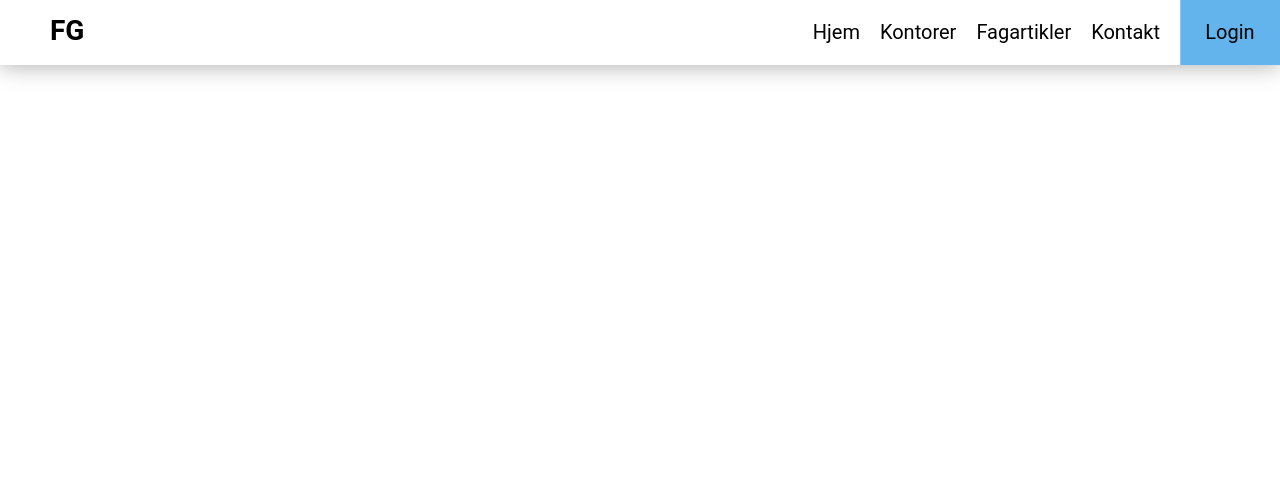
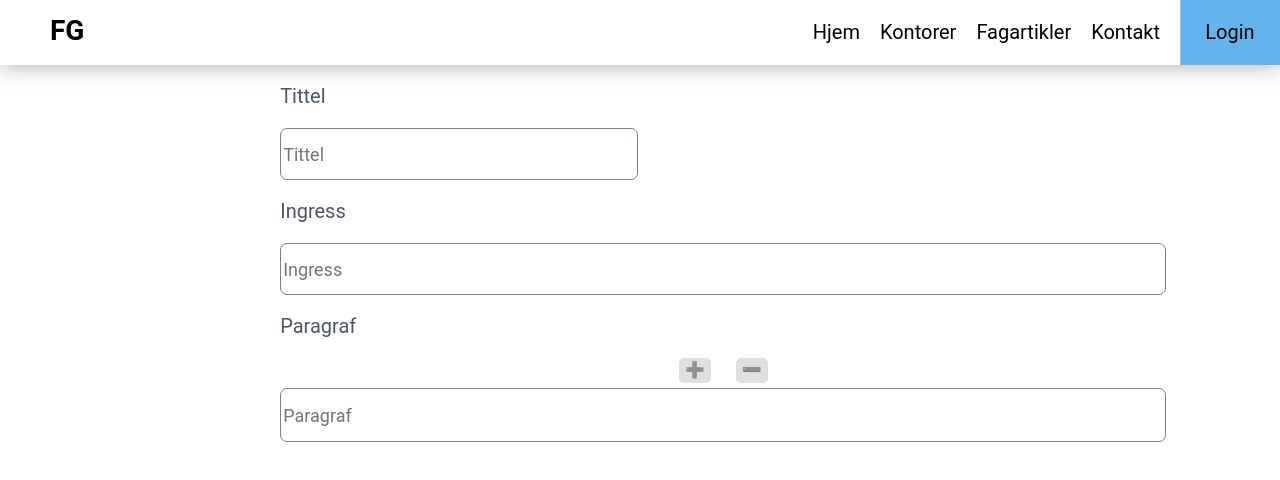
Before and after one commit to kamiifx/WebAppEksamen, a React (Create React App) app in the folder client/: page /article/create in a window 1280 px wide. Shown: the top 480 px of the page. Built offline with nearby package versions, Linux system fonts and the light colour scheme; no server answers.

Commit message:
Added framer motion for input, creating paragraph

```diff
--- a/client/src/App.js
+++ b/client/src/App.js
@@ -6,6 +6,7 @@ import Header from "./components/Header";
 import Articles from './components/Articles';
 import ArticlePage from "./components/ArticlePage";
 import AuthProvider from "./contex/authProvider";
+import CreateArticle from "./components/CreateArticle";
 
 function App() {
     const [modal,ToggleModal] = useState(false);
@@ -19,6 +20,7 @@ function App() {
                           <Route exact path="/" component={() => <Home modal={modal} setModal={ToggleModal}/>}/>
                           <Route exact path="/articles" component={Articles}/>
                           <Route exact path="/articles/:id" component={ArticlePage}/>
+                          <Route exact path="/article/create" component={CreateArticle}/>
                       </AuthProvider>
                   </BrowserRouter>
               </div>
--- /dev/null
+++ b/client/src/components/AdminDashboard.js
@@ -0,0 +1 @@
+import React from 'react';
--- a/client/src/components/Articles.js
+++ b/client/src/components/Articles.js
@@ -1,7 +1,9 @@
 import React,{useState,useEffect} from 'react';
 import styled from 'styled-components';
 import {list} from '../utiils/articleService';
+
 import {Header,Container,ArticleBlock,ArticleIntro,BoxButton} from '../styled/Styled';
+import {useAuthContext} from "../contex/authProvider";
 
 
 
@@ -10,6 +12,8 @@ import {Header,Container,ArticleBlock,ArticleIntro,BoxButton} from '../styled/St
 function Articles(){
     const [articles, setArticles] = useState(null)
     const [error, setError] = useState(null)
+    const { isLoggedIn, isAdmin } = useAuthContext();
+
     useEffect(() => {
         const fetchData = async () => {
             const {data,error} = await list();
@@ -30,7 +34,9 @@ function Articles(){
             </Header>
 
             <Container>
-                <BoxButton className="blue">NY ARTIKKEL</BoxButton>
+                {isLoggedIn && isAdmin &&(
+                    <BoxButton className="blue">NY ARTIKKEL</BoxButton>
+                )}
                 <Container className="left">
                     <BoxButton>SØK</BoxButton>
                     <BoxButton>FILTER</BoxButton>
--- /dev/null
+++ b/client/src/components/CreateArticle.js
@@ -0,0 +1,41 @@
+import React, {useState} from 'react';
+import {
+    FormInput,
+    FormInputContainer,
+    FormContainer,
+    FormInputBig,
+    MotionButton,
+    FormButtonContainer
+} from '../styled/Styled.js';
+
+
+function CreateArticle(){
+    const addHeight = (e) =>{
+        setHeight(heightI + 100)
+        e.preventDefault()
+    }
+    const removeHeiht = (e) => {
+        setHeight(heightI - 100)
+        e.preventDefault()
+    }
+    const [heightI,setHeight] = useState(50);
+    return(
+        <FormContainer action="">
+            <FormInputContainer>
+                <p>Tittel</p>
+                <FormInput className="border" type="text" placeholder="Tittel" id="tittel" name="tittle"/>
+                <p>Ingress</p>
+                <FormInputBig className="border" type="text" placeholder="Ingress" id="ingress" name="ingress"/>
+                <p>Paragraf</p>
+                <FormButtonContainer>
+                    <MotionButton onClick={addHeight}>&#10133;</MotionButton>
+                    <MotionButton onClick={removeHeiht}>&#10134;</MotionButton>
+                </FormButtonContainer>
+
+                <FormInputBig animate={{"height":heightI}} className="border" type="text" placeholder="Paragraf" id="paragraf" name="paragraph"/>
+            </FormInputContainer>
+        </FormContainer>
+    )
+}
+
+export default CreateArticle;
--- a/client/src/components/LoginModal.js
+++ b/client/src/components/LoginModal.js
@@ -6,7 +6,7 @@ import {login,create} from "../utiils/authService";
 import {useAuthContext} from "../contex/authProvider";
 import { ToastContainer, toast } from 'react-toastify';
 import 'react-toastify/dist/ReactToastify.css';
-import {BoxButton} from "../styled/Styled";
+import {BoxButton,FormButtonContainer,FormInput,FormInputContainer} from "../styled/Styled";
 
 
 const ModalBody = styled(motion.div)`
@@ -72,33 +72,6 @@ const ModalHeader = styled.div`
   }
   }
 `;
-const FormInputContainer = styled.div`
-  display: flex;
-  flex-direction: column;
-  margin-left: 13%;
-  justify-content: center;
-  margin-bottom: 40px;
-  font-family: 'Roboto',sans-serif;
-  p{
-  font-size: 20px;
-  color:${({ theme }) => theme.colors.grayed} ;
-  }
-`;
-const FormInput = styled.input`
-  width: 22rem;
-  height: 3rem;
-  border-radius: 7px;
-  border:none;
-  font-family: 'Roboto',sans-serif;
-  font-size: 18px;
-  color:${({ theme }) => theme.colors.grayText} ;
-`
-const FormButtonContainer = styled.div`
-  display: flex;
-  flex-direction: row;
-  justify-content: center;
-  gap: 25px;
-`
 
 
 
@@ -108,7 +81,7 @@ function LoginModal({modal,setModalOn}){
     const [success, setSuccess] = useState(false);
     const [error,setError] = useState(null);
     const [reg,setReg] = useState(false);
-    const {register,errors,handleSubmit,formState} = useForm({mode:'onBlur'})
+    const {register,errors,handleSubmit} = useForm({mode:'onBlur'})
     const {setUser} = useAuthContext();
 
 
@@ -129,7 +102,9 @@ function LoginModal({modal,setModalOn}){
             const {data} = await login(userdata);
             if (!data.success){
                 setError(data.message[0].message);
-                toast.error(data.message[0].message)
+                toast.error(data.message[0].message);
+                toast.error(data.message);
+
             }else {
                 const user = data?.user;
                 const expire = JSON.parse(window.atob(data.token.split('.')[1])).exp;
@@ -140,7 +115,8 @@ function LoginModal({modal,setModalOn}){
         }else {
             const data = await create(userdata);
             if(!data.success){
-                toast.error(data.message[0].message)
+                toast.error(data.message[0].message);
+                toast.error(data.message);
             }else {
                 setModalOn(false);
                 setSuccess(true);
--- a/client/src/styled/Styled.js
+++ b/client/src/styled/Styled.js
@@ -183,3 +183,59 @@ export const Footer = styled.footer`
   font-family: 'Roboto',sans-serif;
   }
 `
+export const FormInputContainer = styled.div`
+  display: flex;
+  flex-direction: column;
+  margin-left: 13%;
+  justify-content: center;
+  margin-bottom: 40px;
+  font-family: 'Roboto',sans-serif;
+  p{
+  font-size: 20px;
+  color:${({ theme }) => theme.colors.grayed} ;
+  }
+`;
+export const FormInput = styled(motion.input)`
+  width: 22rem;
+  height: 3rem;
+  border-radius: 7px;
+  border:none;
+  font-family: 'Roboto',sans-serif;
+  font-size: 18px;
+  color:${({ theme }) => theme.colors.grayText};
+  &.border{
+  border: 1px solid ${({ theme }) => theme.colors.grayText};
+  }
+`;
+export const FormInputBig = styled(FormInput)`
+  width: 55rem;
+`
+
+
+export const FormButtonContainer = styled.div`
+  display: flex;
+  flex-direction: row;
+  justify-content: center;
+  gap: 25px;
+`;
+
+export const FormContainer = styled.form`
+  display: flex;
+  justify-content: center;
+`;
+
+export const MotionButton = styled.button`
+  display: flex;
+  width: 2rem;
+  justify-content: center;
+  align-items: center;
+  height: 25px;
+  background: #d3d3d3;
+  outline: none;
+  opacity: 0.7;
+  border:none;
+  margin-bottom: 5px;
+  border-radius: 5px;
+  -webkit-transition: .2s;
+  transition: opacity .2s;
+`
```
